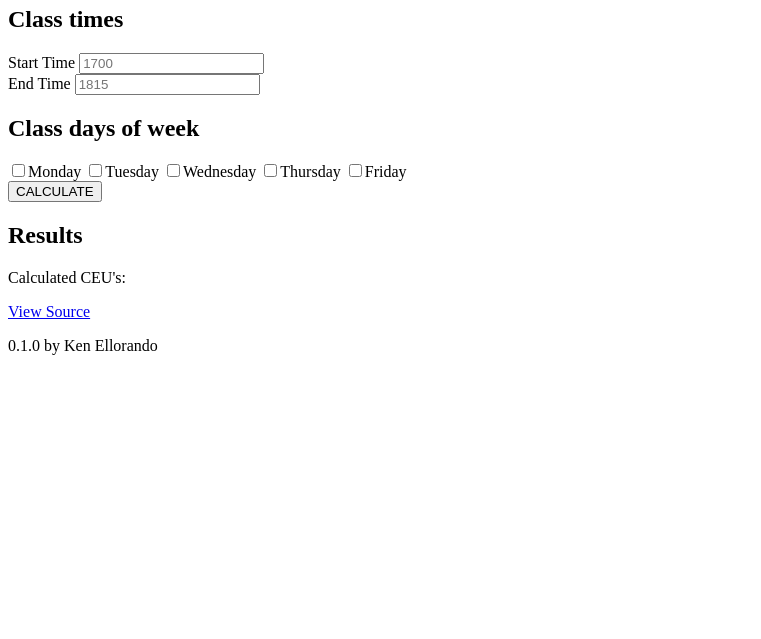
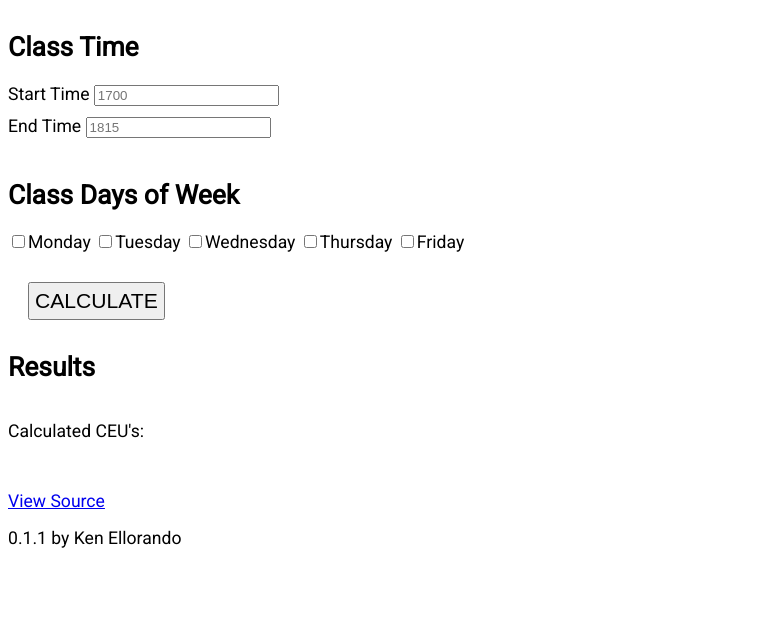
Before and after one commit to kenellorando/ceu-calculator, a plain HTML site: page index.html in a window 1280 px wide. Shown: the part 161-800 px from the top of the page, without its empty margins (0-761 px from the left). Drawn offline with Linux system fonts and the light colour scheme.

Commit message:
Add basic styling

```diff
--- a/index.html
+++ b/index.html
@@ -5,10 +5,31 @@
     <meta charset="UTF-8">
     <title>OPD CEU Calculator</title>
 
+    <link href="https://fonts.googleapis.com/css?family=Roboto" rel="stylesheet">
+    <style>
+        html {
+            font-family: 'Roboto', sans-serif;
+            font-size: 110%;
+        }
+
+        div {
+            padding-bottom: 10px;
+        }
+
+        button {
+            font-size: 120%;
+            padding: 5px;
+            margin: 20px 20px 0px 20px;
+        }
+
+        #CEU {
+            font-size: 2em;
+        }
+    </style>
 </head>
 
 <body>
-    <h1>OPD Continuing Education Unit (CEU) Calculator</h1>
+    <h1>OPD CEU CALCULATOR</h1>
     <div>
         <h2>Term</h2>
         <input id="springInput" type="radio" name="term" value="spring" />Spring
@@ -17,7 +38,7 @@
     </div>
 
     <div>
-        <h2>Class times</h2>
+        <h2>Class Time</h2>
         <div>
             <label>Start Time</label>
             <input id="startInput" type="text" placeholder="1700">
@@ -29,7 +50,7 @@
     </div>
 
     <div>
-        <h2>Class days of week</h2>
+        <h2>Class Days of Week</h2>
         <input id="mondayInput" type="checkbox" name="dotw" value="monday">Monday
         <input id="tuesdayInput" type="checkbox" name="dotw" value="tuesday">Tuesday
         <input id="wednesdayInput" type="checkbox" name="dotw" value="wednesday">Wednesday
@@ -53,7 +74,7 @@
         <p>
             <a href="https://github.com/kenellorando/ceu-calculator">View Source</a>
         </p>
-        <p>0.1.0 by Ken Ellorando</p>
+        <p>0.1.1 by Ken Ellorando</p>
     </footer>
 
     <script type="text/javascript">
```
